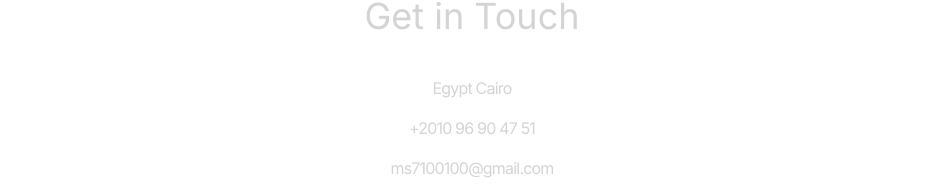
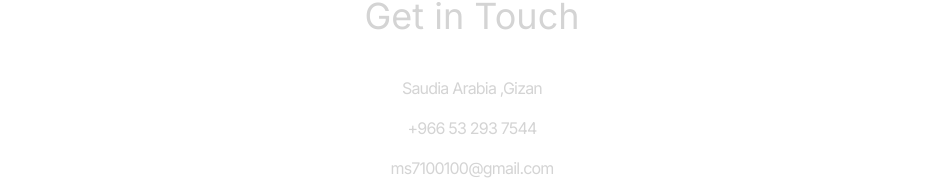
Before and after one commit to MohamedSameh01/my-portfolio, a React (Vite) app: page / in a window 1280 px wide. Shown: the part 4088-4278 px from the top of the page, without its empty margins (168-1108 px from the left). Built offline with nearby package versions, Linux system fonts and the light colour scheme.

Commit message:
update contact info

```diff
--- a/src/contacts/index.js
+++ b/src/contacts/index.js
@@ -95,7 +95,7 @@ Everything in the project was done based on the client's wishes, even the progra
 ];
 
 export const CONTACT = {
-  address: "Egypt Cairo",
-  phoneNo: "+2010 96 90 47 51 ",
+  address: "Saudia Arabia ,Gizan",
+  phoneNo: "+966 53 293 7544",
   email: "ms7100100@gmail.com",
 };
```
Also changed, not shown: 1 other file (tests, documents, lock files or other folders).
